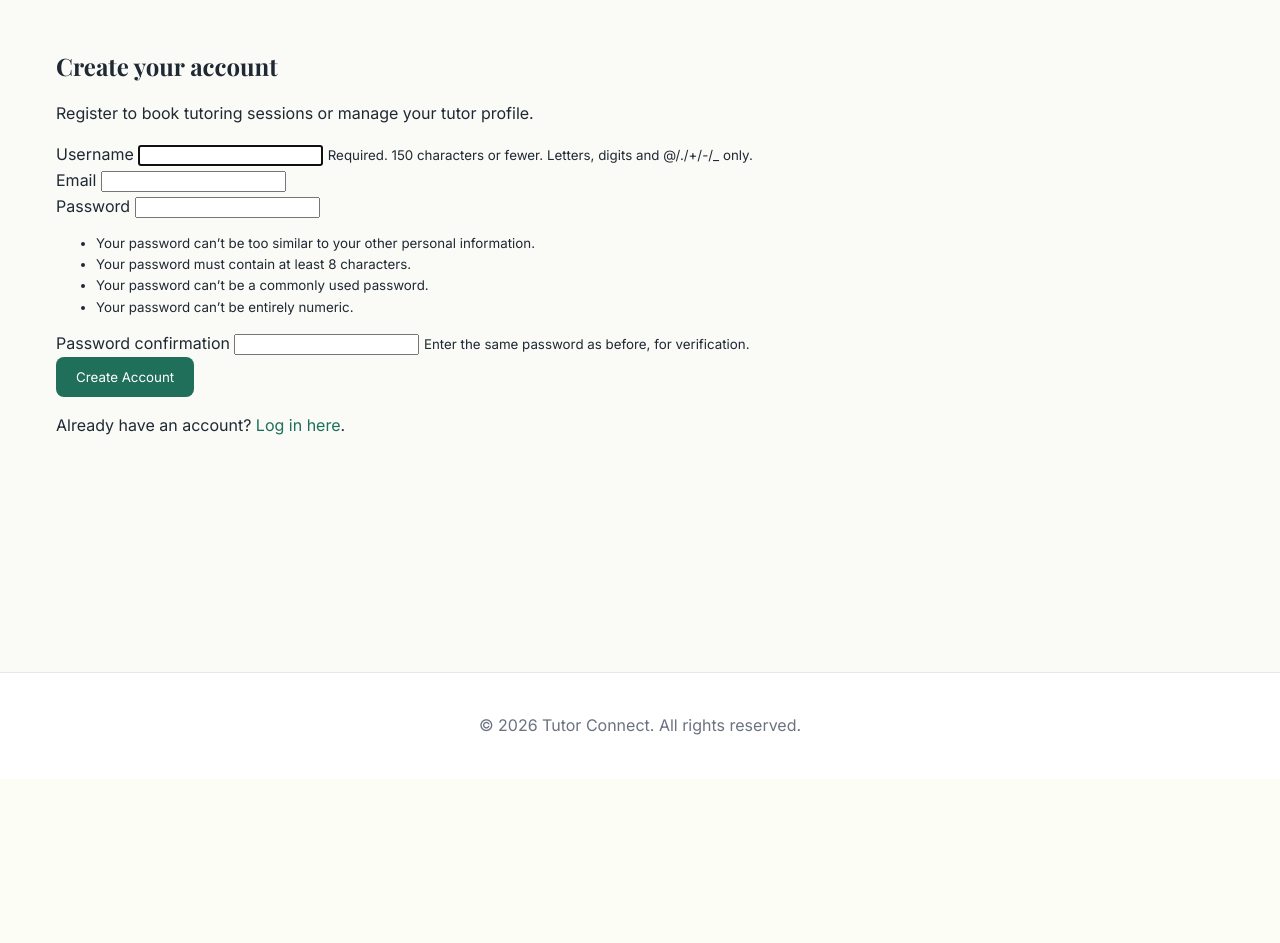
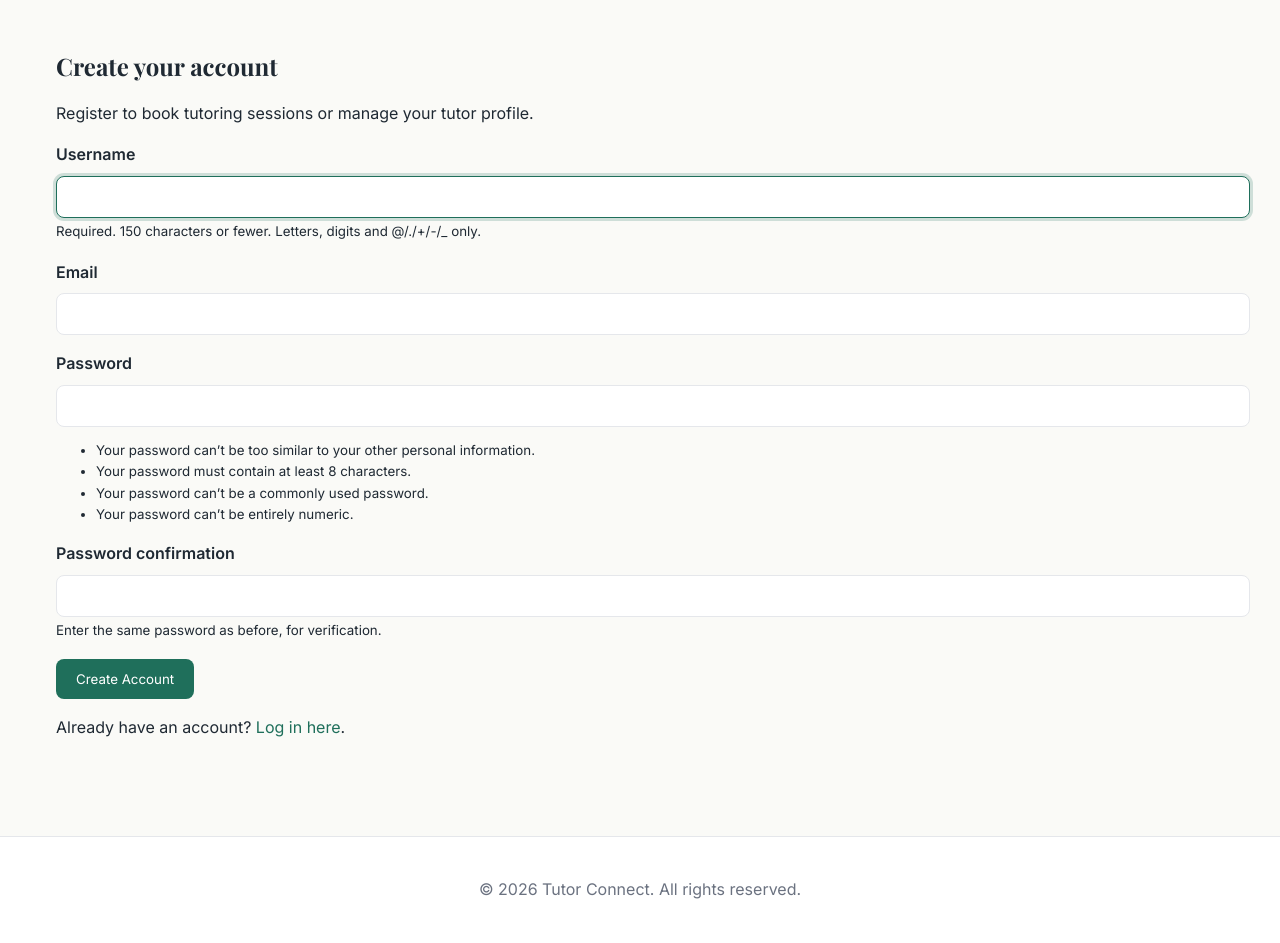
Before and after one commit to JamesBirchall-dev/MSP-4-Tutor-Connect, a Django app: page /accounts/register/ in a window 1280 px wide. Shown: the part 85-1028 px from the top of the page. Before the commit the page ends 820 px from the top, so only its background shows below. Run offline with Django 5.2, Linux system fonts and the light colour scheme.

Commit message:
Style - re-usable form styling

```diff
--- a/static/css/style.css
+++ b/static/css/style.css
@@ -307,17 +307,52 @@ errorlist li {
         grid-template-columns: 1fr;
     }
 }
+/* End of homepage styling */
 
-/* reusable utility classes
-.container
-.section
-.card
-.grid
-.btn
-.btn-primary
-.btn-secondary
-.btn-danger
-.form-card
-.status-bridge
-
-*/
+/*FORMS STYLING*/
+/* Form card styling */
+.form-card {
+    max-width: 600px;
+    margin: 2rem auto;
+    padding: 2rem;
+    background-color: var(--color-surface);
+    border: 1px solid var(--color-border);
+    border-radius: 0.75rem;
+}
+/* Form heading styling */
+.form-card h1 {
+    margin-top: 0;
+    margin-bottom: 1.5rem,
+}
+/* Form group styling */
+.form-group {
+    margin-bottom: 1rem;
+}
+/*  Form label styling */
+label {
+    display: block;
+    margin-bottom: 0.5rem;
+    font-weight: 600;
+}
+/* Form input styling */
+input,
+textarea,
+select {
+    width: 100%;
+    padding: 0.75rem;
+    border: 1px solid var(--color-border);
+    border-radius: 0.5rem;
+    font-family: var(--font-body);
+}
+/* Focus state for form inputs */
+input:focus,
+textarea:focus,
+select:focus {
+    outline: none;
+    border-color: var(--color-primary);
+    box-shadow: 0 0 0 3px rgba(31, 111, 91, 0.2);
+}
+/* Form actions styling */
+.form-actions {
+    margin-top: 1.5rem;
+}
```
